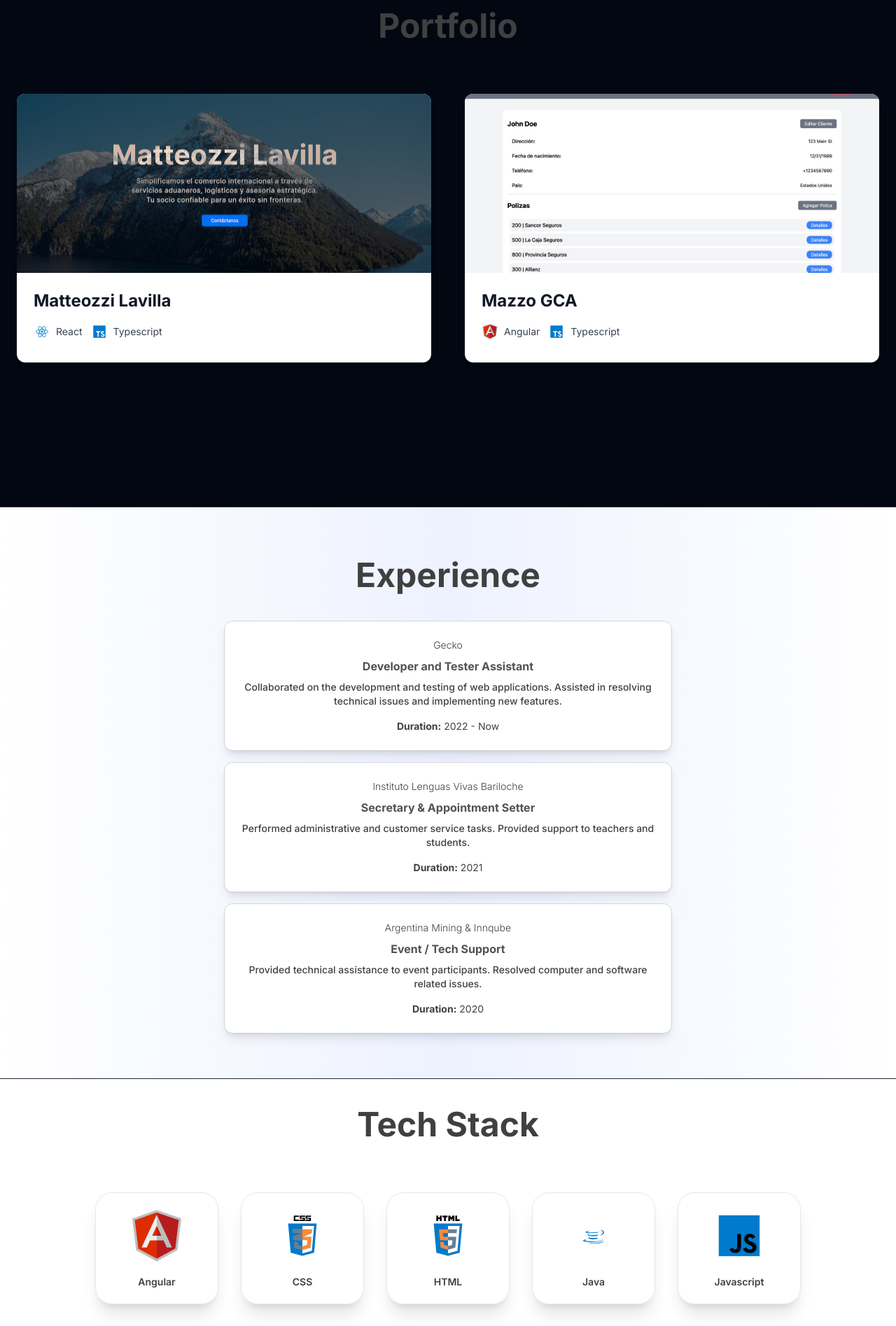
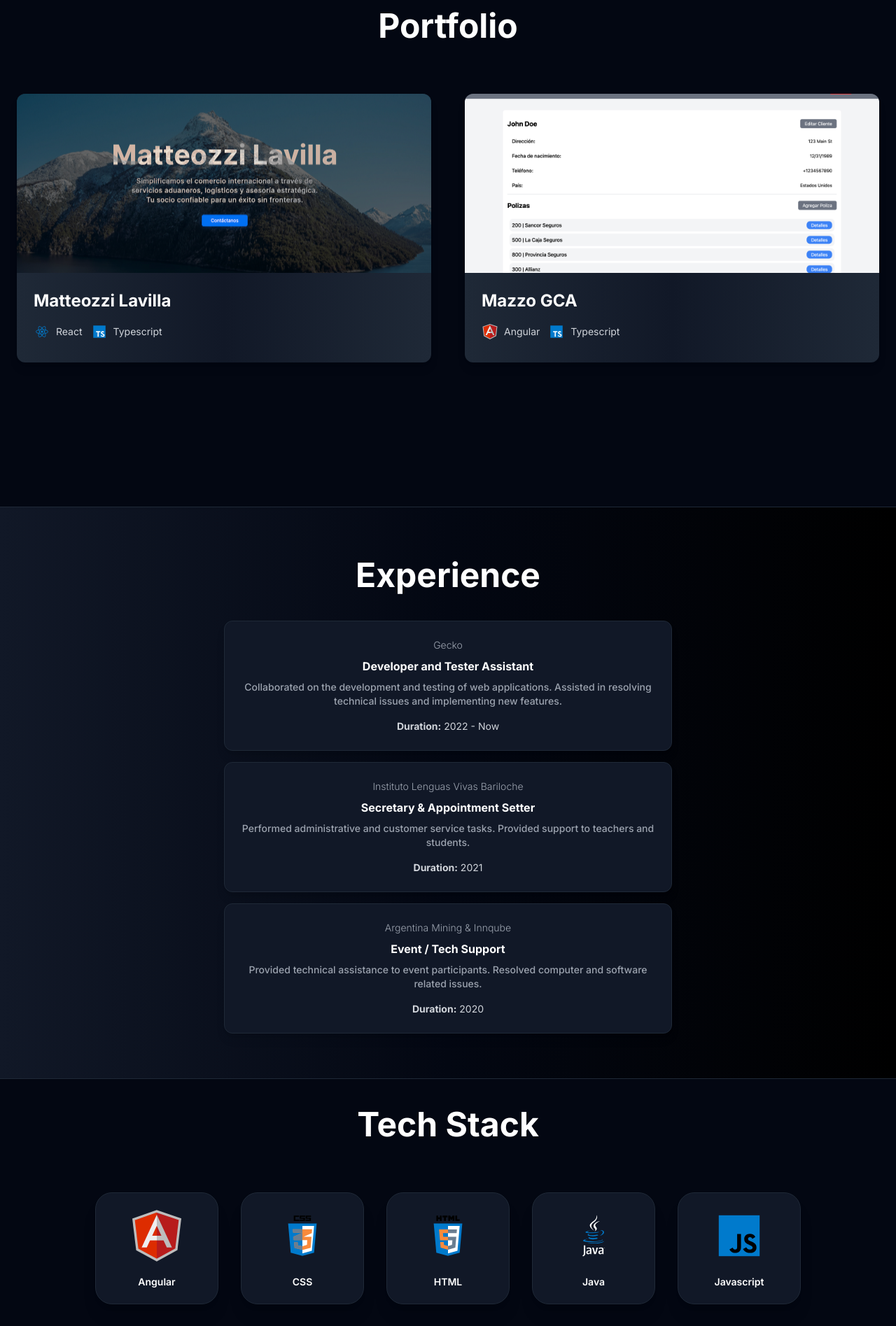
Before and after one commit to tmatteozzi/portfolio, a Next.js app: page / in a window 1280 px wide. Shown: the part 1360-3255 px from the top of the page at 70% size. Built offline with nearby package versions, Linux system fonts and the light colour scheme.

Commit message:
Dark Mode Delete

```diff
--- a/app/pages/Experience/Experience.tsx
+++ b/app/pages/Experience/Experience.tsx
@@ -21,22 +21,20 @@ export default function Experience({
 }: ExperienceProps) {
     return (
         <motion.div
-            className="bg-white dark:bg-gray-900 border-gray-300 dark:border-gray-800 p-6 shadow-lg border rounded-xl"
+            className="bg-gray-900 border-gray-800 p-6 shadow-lg border rounded-xl"
             whileHover="hover"
             variants={experienceVariants}
         >
             <div>
-                <h4 className="text-sm font-light text-neutral-700 dark:text-gray-400 mb-2">
+                <h4 className="text-sm font-light text-gray-400 mb-2">
                     {companyName}
                 </h4>
-                <h3 className="text-md font-bold text-neutral-600 dark:text-white mb-2">
-                    {role}
-                </h3>
-                <p className="text-sm font-medium text-neutral-700 dark:text-gray-400 mb-4 overflow-hidden">
+                <h3 className="text-md font-bold text-white mb-2">{role}</h3>
+                <p className="text-sm font-medium text-gray-400 mb-4 overflow-hidden">
                     {description}
                 </p>
             </div>
-            <p className="text-sm text-neutral-700 dark:text-gray-300">
+            <p className="text-sm text-gray-300">
                 <strong>Duration:</strong> {duration}
             </p>
         </motion.div>
--- a/app/pages/Experience/ExperienceList.tsx
+++ b/app/pages/Experience/ExperienceList.tsx
@@ -16,9 +16,9 @@ export default function ExperienceList({ experiences }: ExperienceListProps) {
     return (
         <section
             id="experience-list"
-            className="bg-gradient-to-r from-white via-indigo-50 to-white dark:from-gray-900 dark:via-gray-950 dark:to-black min-h-screen py-16 text-center"
+            className="bg-gradient-to-r from-gray-900 via-gray-950 to-black min-h-screen py-16 text-center"
         >
-            <h1 className="text-2xl md:text-4xl lg:text-5xl font-bold text-neutral-700 dark:text-white leading-relaxed lg:leading-snug mb-8 mx-auto">
+            <h1 className="text-2xl md:text-4xl lg:text-5xl font-bold text-white leading-relaxed lg:leading-snug mb-8 mx-auto">
                 Experience
             </h1>
             <motion.div
--- a/app/pages/Portfolio.tsx
+++ b/app/pages/Portfolio.tsx
@@ -18,14 +18,14 @@ const Portfolio: React.FC<PortfolioProps> = ({ content }) => {
     return (
         <section id="portfolio" className="min-h-screen py-20 text-center">
             <div className="container mx-auto px-6">
-                <h1 className="text-2xl md:text-4xl lg:text-5xl font-bold text-neutral-700 dark:text-white leading-relaxed lg:leading-snug mb-16 mx-auto">
+                <h1 className="text-2xl md:text-4xl lg:text-5xl font-bold text-white leading-relaxed lg:leading-snug mb-16 mx-auto">
                     Portfolio
                 </h1>
                 <div className="grid grid-cols-1 md:grid-cols-2 gap-12">
                     {content.map((project, index) => (
                         <div
                             key={index}
-                            className="bg-white dark:bg-gray-900 border-gray-300 dark:border-gray-800 shadow-lg rounded-xl overflow-hidden transition duration-300 hover:shadow-xl"
+                            className="bg-gradient-to-r from-gray-800 via-gray-900 to-gray-800 border-gray-800 shadow-lg rounded-xl overflow-hidden transition duration-300 hover:shadow-xl"
                         >
                             <Link href={project.link}>
                                 <div className="relative h-64 overflow-hidden">
@@ -39,10 +39,10 @@ const Portfolio: React.FC<PortfolioProps> = ({ content }) => {
                                 </div>
                             </Link>
                             <div className="p-6 text-left">
-                                <h3 className="text-2xl font-bold mb-4 text-gray-900 dark:text-white">
+                                <h3 className="text-2xl font-bold mb-4 text-white">
                                     {project.title}
                                 </h3>
-                                <ul className="flex flex-wrap items-center text-sm text-gray-700 dark:text-gray-300">
+                                <ul className="flex flex-wrap items-center text-sm text-gray-300">
                                     {project.technologies.map(
                                         (tech, techIndex) => (
                                             <li
--- a/app/pages/TechStack.tsx
+++ b/app/pages/TechStack.tsx
@@ -15,20 +15,20 @@ export default function TechStack({ techStack }: TechStackProps) {
     return (
         <section
             id="tech-stack"
-            className="pt-8 pb-16 py-4 bg-white dark:bg-gray-950 text-center"
+            className="pt-8 pb-16 py-4 bg-gray-950 text-center"
         >
-            <h1 className="text-2xl md:text-4xl lg:text-5xl font-bold text-neutral-700 dark:text-white leading-relaxed lg:leading-snug mb-16 mx-auto">
+            <h1 className="text-2xl md:text-4xl lg:text-5xl font-bold text-white leading-relaxed lg:leading-snug mb-16 mx-auto">
                 Tech Stack
             </h1>
             <div className="flex flex-col sm:flex-row items-center justify-center flex-wrap gap-8 max-w-6xl mx-auto">
                 {sortedTechStack.map((item, index) => (
                     <div
                         key={index}
-                        className="w-44 h-40 rounded-3xl p-4 shadow-xl border dark:border-gray-800 flex justify-center items-center transform transition-transform duration-300 hover:scale-105 dark:bg-gray-900"
+                        className="w-44 h-40 rounded-3xl p-4 shadow-xl border border-gray-800 flex justify-center items-center transform transition-transform duration-300 hover:scale-105 bg-gray-900"
                     >
                         <div className="flex flex-col items-center p-4">
                             <item.img width={80} height={80} />
-                            <p className="mt-4 text-sm font-semibold text-neutral-700 dark:text-white">
+                            <p className="mt-4 text-sm font-semibold text-white">
                                 {item.name}
                             </p>
                         </div>
```
Also changed, not shown: app/assets/icons/nextjs.svg.
